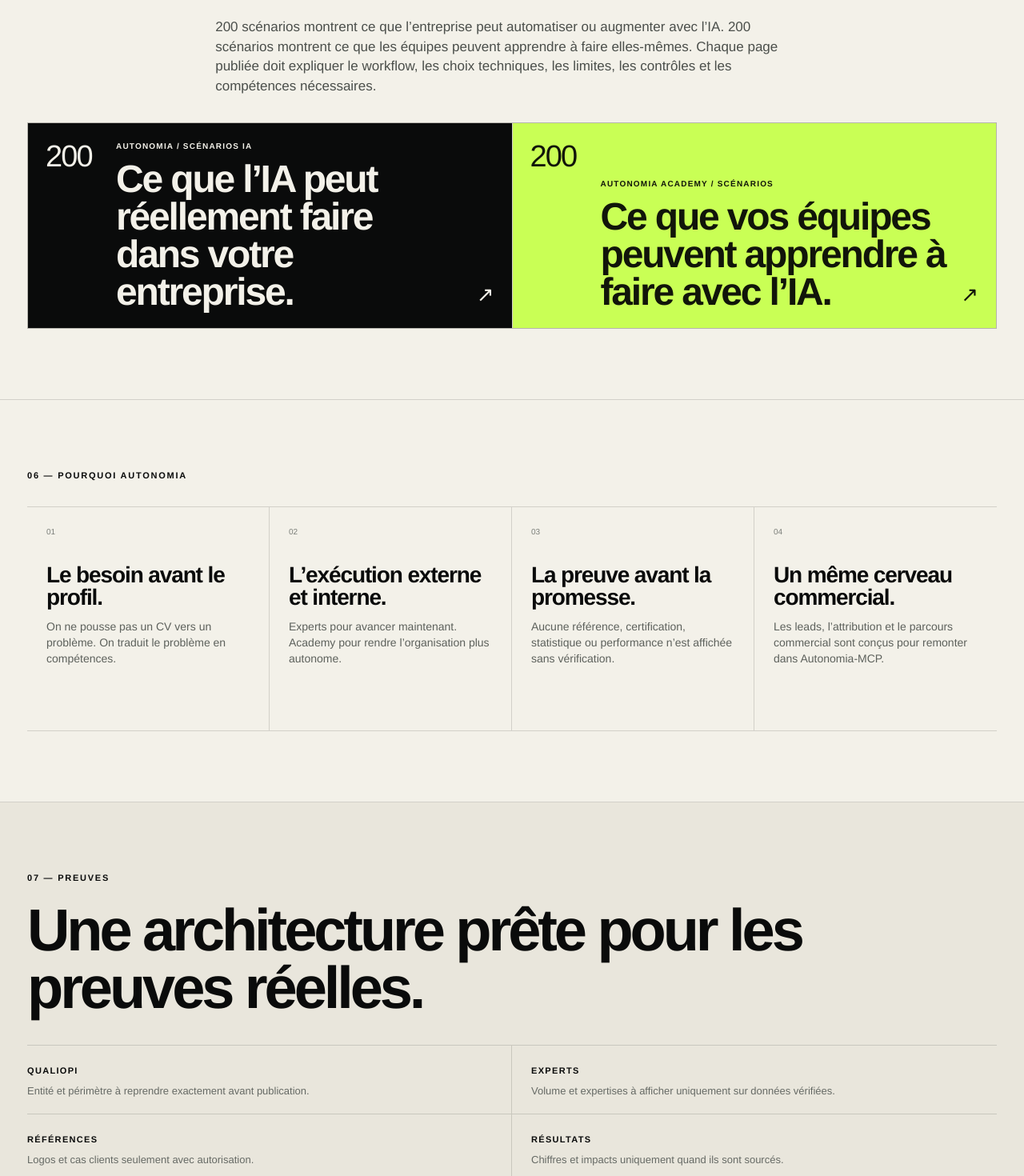
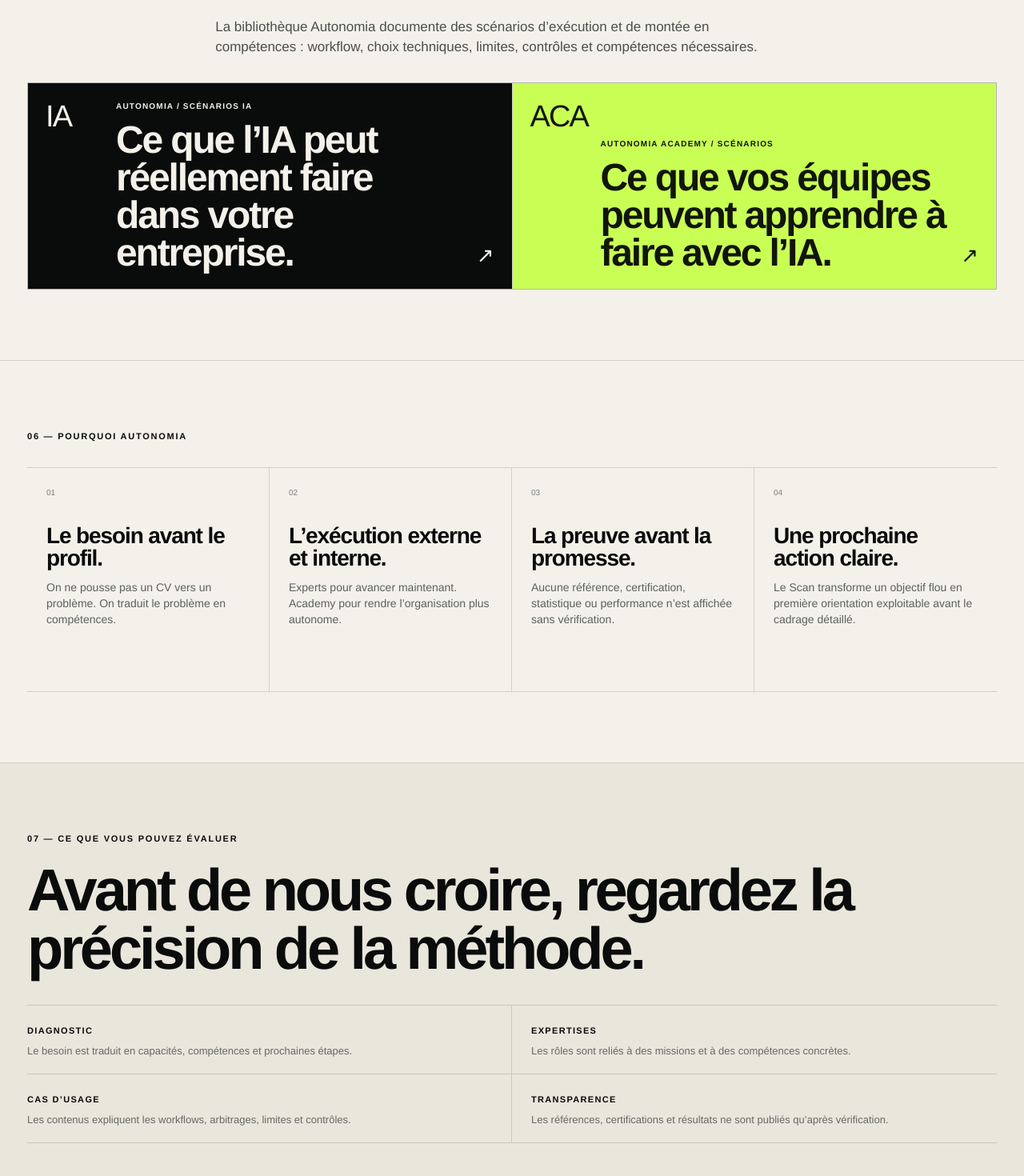
Before and after one commit to aristote-app/Autonomia-MCP, a Next.js app in the folder site/: page / in a window 1280 px wide. Shown: the part 6800-8270 px from the top of the page at 80% size. Built offline with nearby package versions, Linux system fonts and the light colour scheme; no server answers.

Commit message:
refactor(site): sharpen home credibility around Scan and verified proof

```diff
--- a/site/app/page.js
+++ b/site/app/page.js
@@ -235,19 +235,17 @@ export default function Home() {
         <div className="sectionHeading">
           <p className="sectionIndex">05 — BIBLIOTHÈQUE</p>
           <div>
-            <h2>400 façons concrètes de passer de “l’IA pourrait…” à “voilà comment”.</h2>
+            <h2>Des cas d’usage qui expliquent comment passer de l’idée à l’exécution.</h2>
             <p>
-              200 scénarios montrent ce que l’entreprise peut automatiser ou augmenter avec l’IA.
-              200 scénarios montrent ce que les équipes peuvent apprendre à faire elles-mêmes.
-              Chaque page publiée doit expliquer le workflow, les choix techniques, les limites,
-              les contrôles et les compétences nécessaires.
+              La bibliothèque Autonomia documente des scénarios d’exécution et de montée en compétences :
+              workflow, choix techniques, limites, contrôles et compétences nécessaires.
             </p>
           </div>
         </div>
 
         <div className="libraryDoors">
           <Link href="/cas-usage-ia" className="libraryDoor">
-            <span>200</span>
+            <span>IA</span>
             <div>
               <p>AUTONOMIA / SCÉNARIOS IA</p>
               <h3>Ce que l’IA peut réellement faire dans votre entreprise.</h3>
@@ -255,7 +253,7 @@ export default function Home() {
             <b>↗</b>
           </Link>
           <Link href="/formation-ia/cas-usage" className="libraryDoor signal">
-            <span>200</span>
+            <span>ACA</span>
             <div>
               <p>AUTONOMIA ACADEMY / SCÉNARIOS</p>
               <h3>Ce que vos équipes peuvent apprendre à faire avec l’IA.</h3>
@@ -285,22 +283,22 @@ export default function Home() {
           </article>
           <article>
             <span>04</span>
-            <h3>Un même cerveau commercial.</h3>
-            <p>Les leads, l’attribution et le parcours commercial sont conçus pour remonter dans Autonomia-MCP.</p>
+            <h3>Une prochaine action claire.</h3>
+            <p>Le Scan transforme un objectif flou en première orientation exploitable avant le cadrage détaillé.</p>
           </article>
         </div>
       </section>
 
       <section className="proofSection">
         <div>
-          <p className="sectionIndex">07 — PREUVES</p>
-          <h2>Une architecture prête pour les preuves réelles.</h2>
+          <p className="sectionIndex">07 — CE QUE VOUS POUVEZ ÉVALUER</p>
+          <h2>Avant de nous croire, regardez la précision de la méthode.</h2>
         </div>
         <div className="proofPlaceholders">
-          <div><span>QUALIOPI</span><p>Entité et périmètre à reprendre exactement avant publication.</p></div>
-          <div><span>EXPERTS</span><p>Volume et expertises à afficher uniquement sur données vérifiées.</p></div>
-          <div><span>RÉFÉRENCES</span><p>Logos et cas clients seulement avec autorisation.</p></div>
-          <div><span>RÉSULTATS</span><p>Chiffres et impacts uniquement quand ils sont sourcés.</p></div>
+          <div><span>DIAGNOSTIC</span><p>Le besoin est traduit en capacités, compétences et prochaines étapes.</p></div>
+          <div><span>EXPERTISES</span><p>Les rôles sont reliés à des missions et à des compétences concrètes.</p></div>
+          <div><span>CAS D’USAGE</span><p>Les contenus expliquent les workflows, arbitrages, limites et contrôles.</p></div>
+          <div><span>TRANSPARENCE</span><p>Les références, certifications et résultats ne sont publiés qu’après vérification.</p></div>
         </div>
       </section>
 
```
